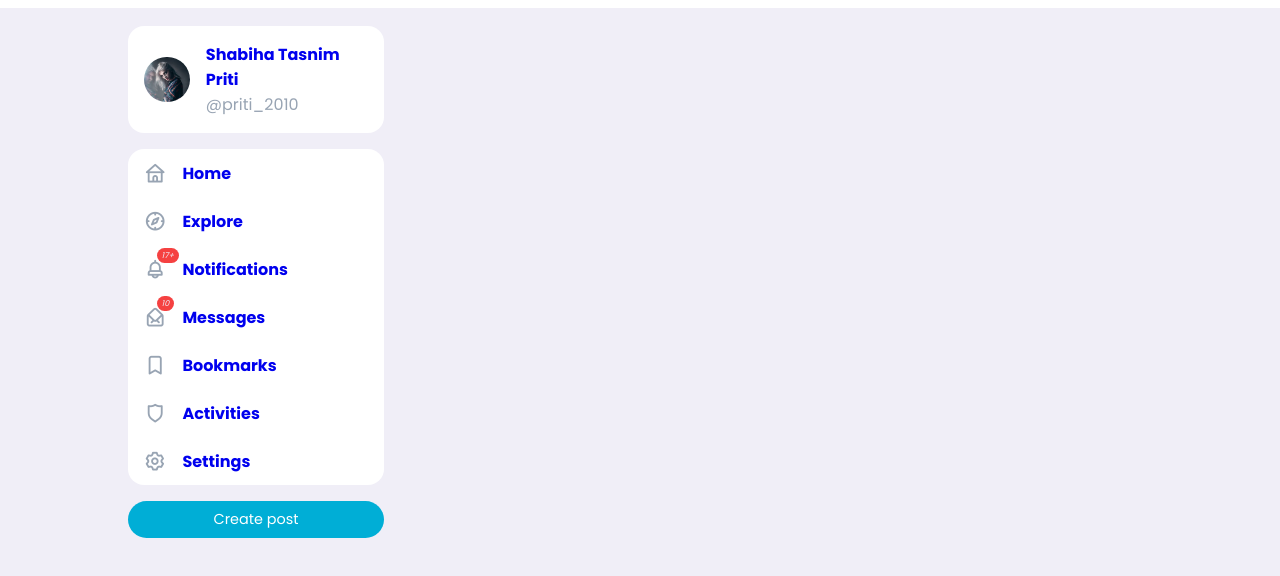
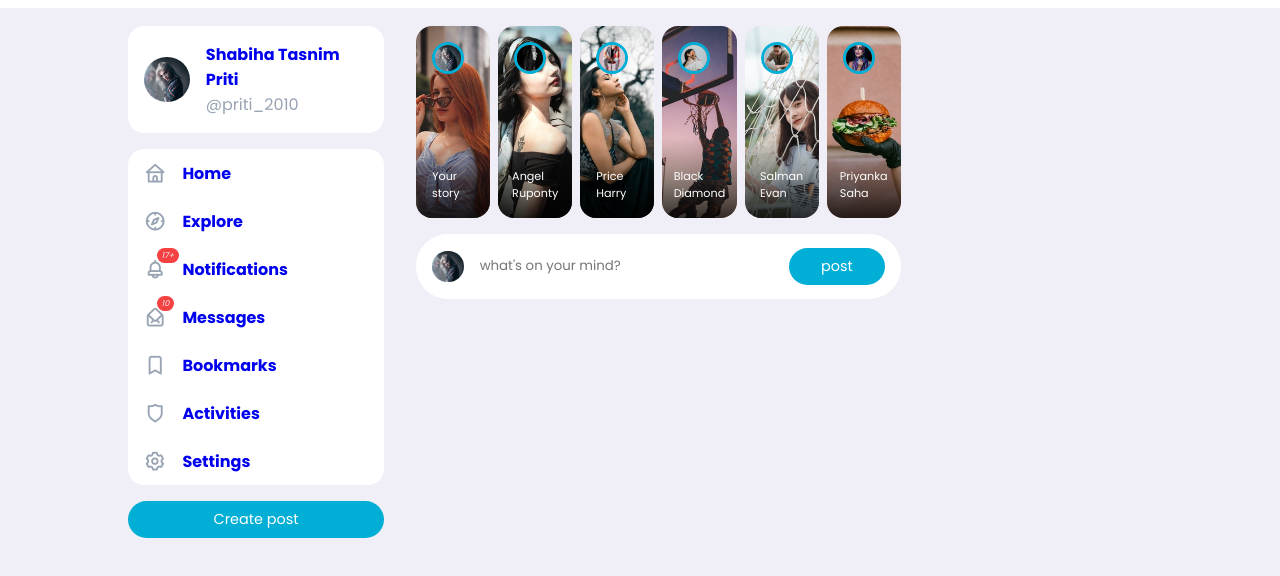
Before and after one commit to Shm-Rsuf/chill-buddy-social-media, a plain HTML site: page index.html in a window 1280 px wide. Shown: the part 62-638 px from the top of the page. Drawn offline with nearby package versions, Linux system fonts and the light colour scheme.

Commit message:
create post done

```diff
--- a/index.html
+++ b/index.html
@@ -88,7 +88,62 @@
         <label for="create-post" class="btn btn-primary">Create post</label>
       </div>
       <!----------MIDDLE---------->
-      <div class="middle"></div>
+      <div class="middle">
+        <!-- STORIES -->
+        <div class="stories">
+
+          <div class="story">
+            <div class="profile-photo">
+              <img src="./images/profile-1.jpg">
+            </div>
+            <p class="name">Your story</p>
+          </div>
+
+          <div class="story">
+            <div class="profile-photo">
+              <img src="./images/profile-2.jpg">
+            </div>
+            <p class="name">Angel Ruponty</p>
+          </div>
+
+          <div class="story">
+            <div class="profile-photo">
+              <img src="./images/profile-3.jpg">
+            </div>
+            <p class="name">Price Harry</p>
+          </div>
+
+          <div class="story">
+            <div class="profile-photo">
+              <img src="./images/profile-4.jpg">
+            </div>
+            <p class="name">Black Diamond</p>
+          </div>
+
+          <div class="story">
+            <div class="profile-photo">
+              <img src="./images/profile-5.jpg">
+            </div>
+            <p class="name">Salman Evan</p>
+          </div>
+
+          <div class="story">
+            <div class="profile-photo">
+              <img src="./images/profile-6.jpg">
+            </div>
+            <p class="name">Priyanka Saha</p>
+          </div>
+        </div>
+
+        <!-- CREATE POST -->
+        <form class="create-post">
+          <div class="profile-photo">
+            <img src="./images/profile-1.jpg">
+          </div>
+          <input type="text" placeholder="what's on your mind?">
+          <input type="submit" value="post" class="btn btn-primary">
+        </form>
+      </div>
       <!----------RIGHT---------->
       <div class="right"></div>
     </div>
--- a/style.css
+++ b/style.css
@@ -180,3 +180,98 @@ main .container .left .profile {
   text-align: center;
   padding: 0.5rem 0;
 }
+/* ==========MIDDLE=========== */
+.middle .stories {
+  display: flex;
+  justify-content: space-between;
+  gap: 0.5rem;
+  height: 12rem;
+}
+.middle .stories .story {
+  padding: var(--card-padding);
+  border-radius: var(--card-border-radius);
+  display: flex;
+  flex-direction: column;
+  justify-content: space-between;
+  align-items: center;
+  color: var(--color-white);
+  font-size: 0.7rem;
+  width: 100%;
+  overflow: hidden;
+  position: relative;
+}
+.middle .stories .story::before {
+  content: "";
+  display: block;
+  width: 100%;
+  height: 5rem;
+  position: absolute;
+  bottom: 0;
+  background-image: linear-gradient(transparent, rgba(0, 0, 0, 0.8));
+}
+.middle .stories .story .name {
+  z-index: 2;
+}
+.middle .stories .story:nth-child(1) {
+  background-image: url(./images/story-1.jpg);
+  background-repeat: no-repeat;
+  background-position: center;
+  background-size: cover;
+}
+.middle .stories .story:nth-child(2) {
+  background-image: url(./images/story-2.jpg);
+  background-repeat: no-repeat;
+  background-position: center;
+  background-size: cover;
+}
+.middle .stories .story:nth-child(3) {
+  background-image: url(./images/story-3.jpg);
+  background-repeat: no-repeat;
+  background-position: center;
+  background-size: cover;
+}
+.middle .stories .story:nth-child(4) {
+  background-image: url(./images/story-4.jpg);
+  background-repeat: no-repeat;
+  background-position: center;
+  background-size: cover;
+}
+.middle .stories .story:nth-child(5) {
+  background-image: url(./images/story-5.jpg);
+  background-repeat: no-repeat;
+  background-position: center;
+  background-size: cover;
+}
+.middle .stories .story:nth-child(6) {
+  background-image: url(./images/story-6.jpg);
+  background-repeat: no-repeat;
+  background-position: center;
+  background-size: cover;
+}
+.middle .stories .story .profile-photo {
+  width: 2rem;
+  aspect-ratio: 2rem;
+  align-self: flex-start;
+  border: 3px solid var(--color-primary);
+}
+
+/* ==========CREATE POST=========== */
+.middle .create-post {
+  width: 100%;
+  display: flex;
+  justify-content: space-between;
+  align-items: center;
+  margin-top: 1rem;
+  background-color: var(--color-white);
+  padding: 0.4rem 1rem;
+  border-radius: var(--border-radius);
+}
+.middle .create-post input[type="text"] {
+  font-family: inherit;
+  justify-items: flex-start;
+  width: 100%;
+  padding: 1rem;
+  background-color: transparent;
+  color: var(--color-dark);
+  margin-right: 1rem;
+}
```
